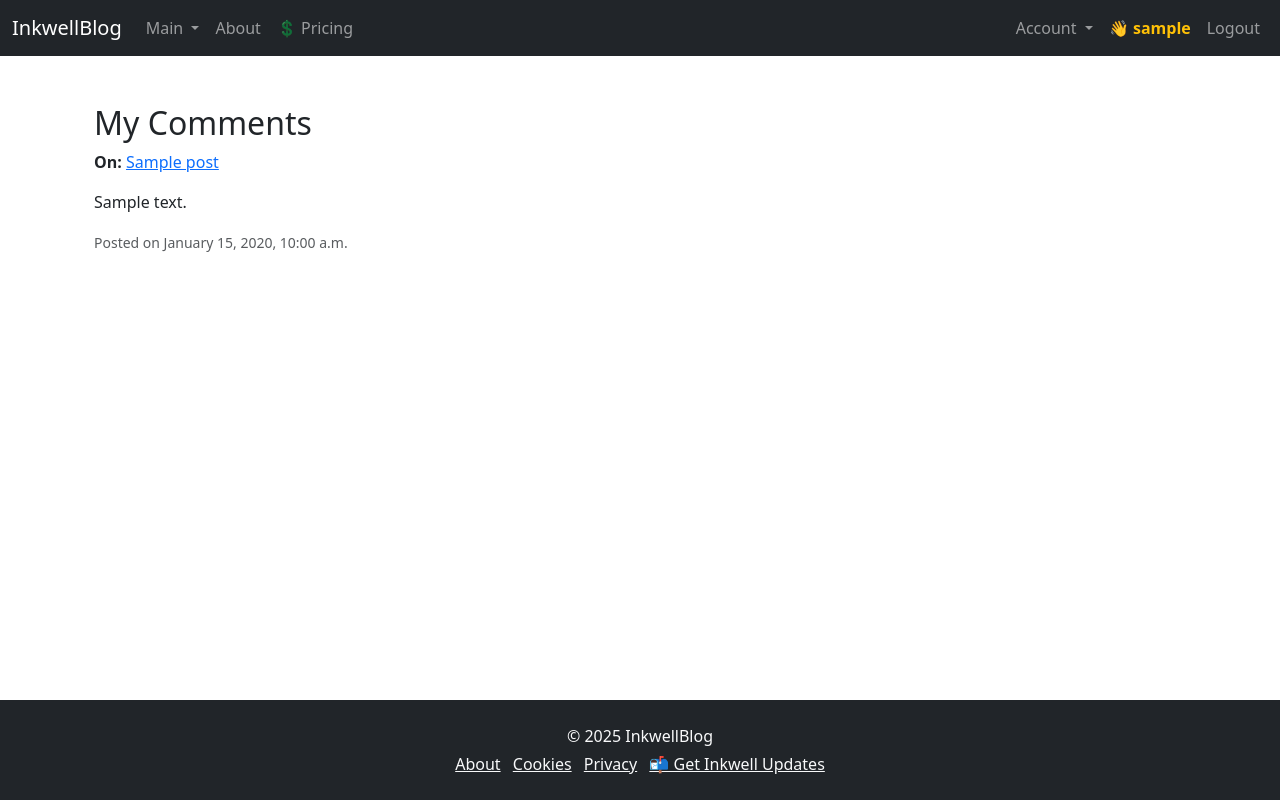
After one commit to AlexeyKopchinskiy/Portfolio-project-5-v2, a Django app: page /blog/my-comments/ in a window 1280 px wide. The commit adds this page. Run offline with Django 4.2, Linux system fonts and the light colour scheme; a user stored in the database is signed in; tables that the repository leaves empty hold one stand-in row (values such as "Sample post"); some libraries are stand-ins or nearby versions.

Commit message:
Add user comment view and safe rendering in post detail

```diff
--- /dev/null
+++ b/blog/templates/blog/my_comments.html
@@ -0,0 +1,17 @@
+{% extends "base.html" %}
+{% block content %}
+<div class="container mt-4">
+  <h2>My Comments</h2>
+  <ul class="list-unstyled">
+    {% for comment in comments %}
+      <li class="mb-3">
+        <p><strong>On:</strong> <a href="{% url 'post_detail' slug=comment.post.slug %}">{{ comment.post.title }}</a></p>
+        <p>{{ comment.content|safe }}</p>
+        <small class="text-muted">Posted on {{ comment.created_at|date:"F j, Y, g:i a" }}</small>
+      </li>
+    {% empty %}
+      <li>No comments yet. Start a conversation!</li>
+    {% endfor %}
+  </ul>
+</div>
+{% endblock %}
--- a/blog/urls.py
+++ b/blog/urls.py
@@ -1,7 +1,10 @@
 from django.urls import path
 from . import views
+from .views import my_comments
+
 
 urlpatterns = [
+    path("my-comments/", my_comments, name="my_comments"),
     path("create/", views.create_post, name="create_post"),
     path("my-posts/", views.my_posts, name="my_posts"),
     path("", views.post_list, name="post_list"),
--- a/blog/views.py
+++ b/blog/views.py
@@ -1,7 +1,7 @@
 from django.contrib.auth.decorators import login_required
 from django.http import HttpResponseForbidden
 from django.shortcuts import render, redirect, get_object_or_404
-from .models import Post
+from .models import Post, Comment
 from .forms import PostForm, CommentForm
 
 
@@ -131,3 +131,13 @@ def dashboard(request):
         "accounts/dashboard_author.html",
         {"latest_posts": latest_posts},
     )
+
+
+@login_required
+def my_comments(request):
+    user_comments = Comment.objects.filter(author=request.user).order_by(
+        "-created_at"
+    )
+    return render(
+        request, "blog/my_comments.html", {"comments": user_comments}
+    )
--- a/templates/base.html
+++ b/templates/base.html
@@ -112,6 +112,7 @@
               <li><a class="dropdown-item" href="{% url 'dashboard' %}">📊 Dashboard</a></li>
               <li><a class="dropdown-item" href="{% url 'create_post' %}">✍️ Create Post</a></li>
               <li><a class="dropdown-item" href="{% url 'my_posts' %}">📚 My Posts</a></li>
+              <li><a class="dropdown-item" href="{% url 'my_comments' %}">📄 My Comments</a></li>
             </ul>
           </li>
           <!-- Mobile flat Account menu -->
```
